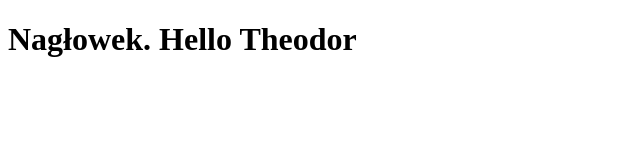
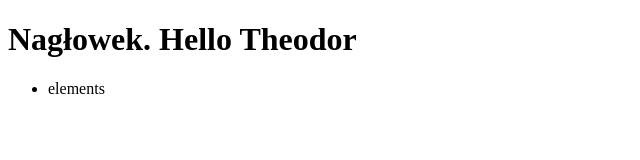
Before and after one commit to TeodorMichalBaranski/goit-markup-hw-03, a plain HTML site: page index.html in a window 1280 px wide. Shown: the full height of the page, 0-640 px from the left. Drawn offline with Linux system fonts and the light colour scheme.

Commit message:
Dodanie elements

```diff
--- a/index.html
+++ b/index.html
@@ -8,5 +8,8 @@
   </head>
   <body>
     <h1>Nagłowek. Hello Theodor</h1>
+    <ul>
+      <li>elements</li>
+    </ul>
   </body>
 </html>
```
